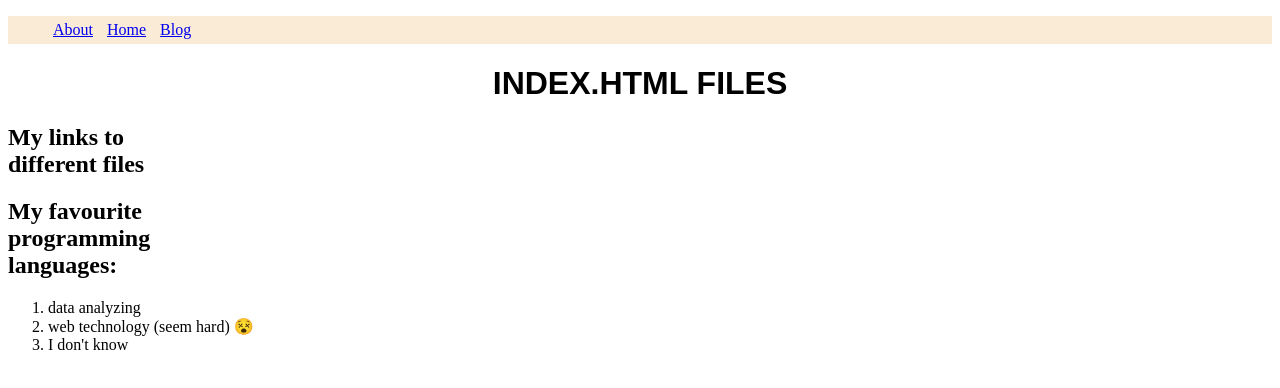
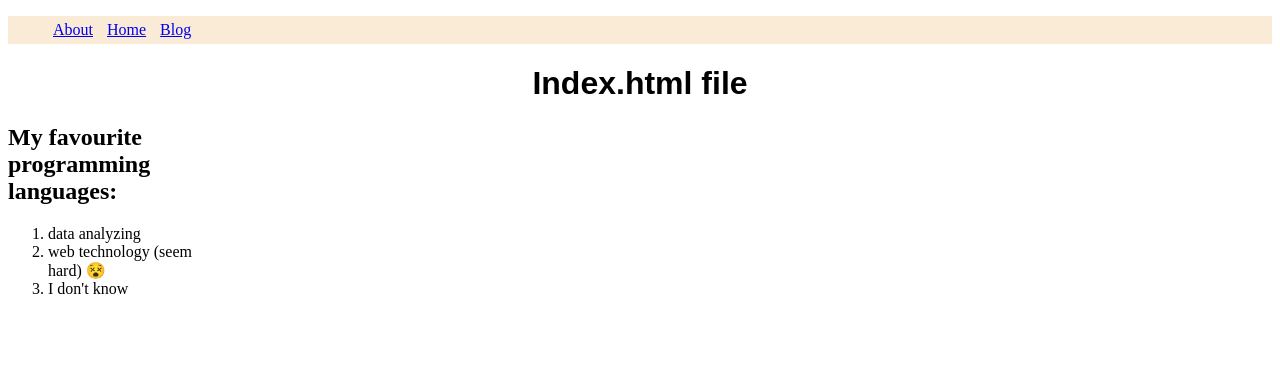
Before and after one commit to phuongvi1512/my_porfolio, a plain HTML site: page index.html in a window 1280 px wide. Drawn offline with Linux system fonts and the light colour scheme.

```diff
--- a/index.html
+++ b/index.html
@@ -6,7 +6,7 @@
     <meta http-equiv="X-UA-Compatible" content="IE=edge">
     <link rel="stylesheet" href="CSS/style.css">
     <meta name="viewport" content="width=device-width, initial-scale=1.0">
-    <title>coding with your name index.html </title>
+    <title>Home</title>
 </head>
 
  <body>
@@ -19,23 +19,13 @@
         </ul>
     </nav>
 
-    <main>
-        <h1>
-            INDEX.HTML FILES
-        </h1>
-    </main>
+    <h1> Index.html file</h1>
 
     <section>
-        <h2>
-            My links to different files
-        </h2>
-    </section>
 
-    <section>
         <h2>
         My favourite programming languages:
         </h2>
-    </section>
 
         <ol>
             <li>data analyzing</li>
@@ -43,6 +33,7 @@
             <li>I don't know</li>
         </ol>
 
+    </section>
 
 
 </body>
```
Also changed, not shown: blog.html (+1 -4 lines), 1 other file.
